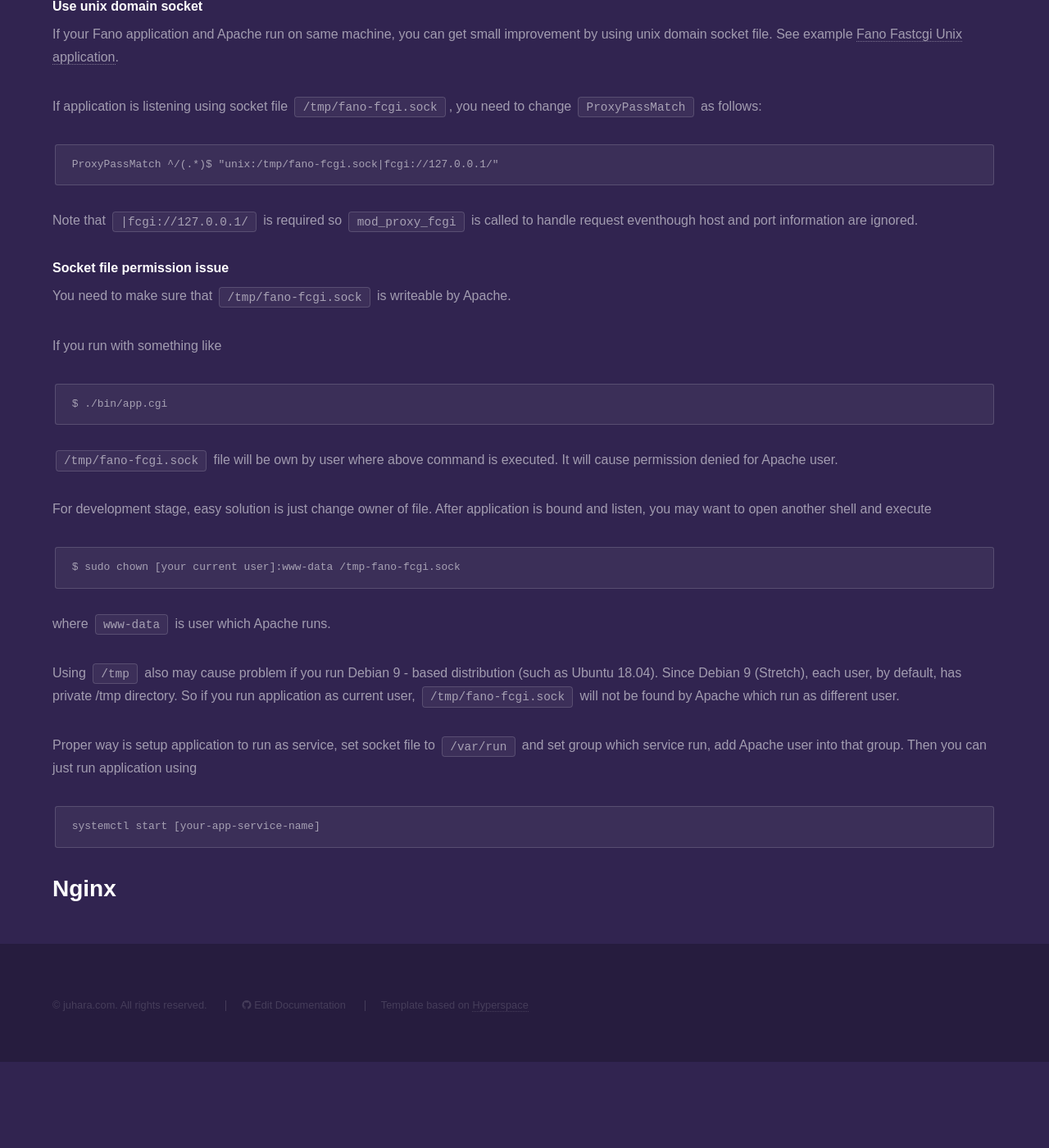
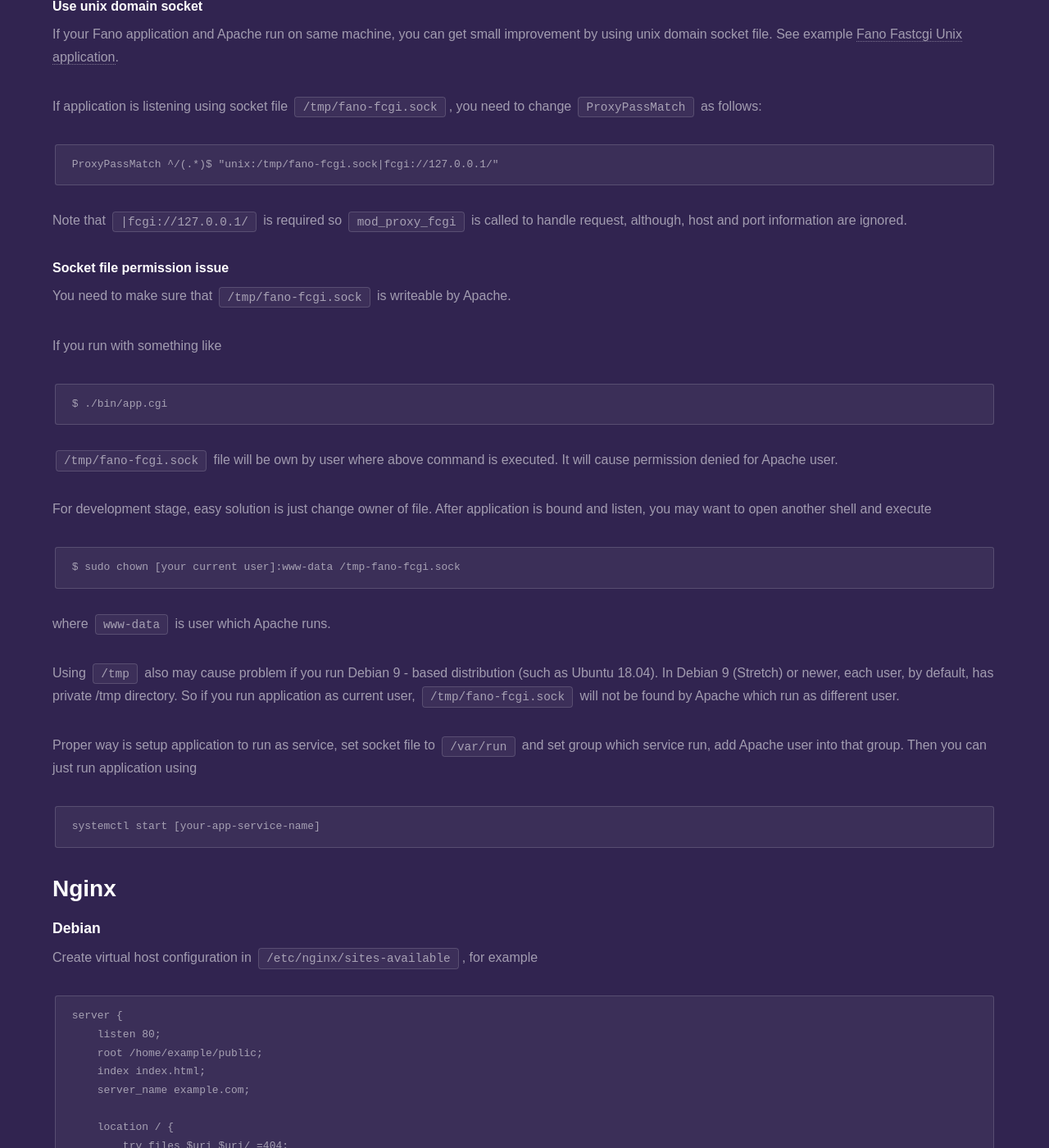
Before and after one commit to fanoframework/fanoframework.github.io, a Jekyll site: the page built from deployment/fastcgi/index.md, in a window 1280 px wide and 1400 px high, scrolled down 1462 px. Shown: the whole window at 82% size. Built offline with Jekyll 4.4.1, drawn with Linux system fonts in a browser that asks for light colours; our own code applies the rules of GitHub Pages for plain Markdown files; before the commit the page ends 2757 px from its top, so only the background shows below that; some of the changed text lies outside the part shown.

Commit message:
add initial content on deploy on nginx

````diff
--- a/deployment/fastcgi/index.md
+++ b/deployment/fastcgi/index.md
@@ -64,7 +64,7 @@
 ```
 ProxyPassMatch ^/(.*)$ "unix:/tmp/fano-fcgi.sock|fcgi://127.0.0.1/"
 ```
-Note that `|fcgi://127.0.0.1/` is required so `mod_proxy_fcgi` is called to handle request eventhough host and port information are ignored.
+Note that `|fcgi://127.0.0.1/` is required so `mod_proxy_fcgi` is called to handle request, although, host and port information are ignored.
 
 #### Socket file permission issue
 
@@ -85,7 +85,7 @@
 ```
 where `www-data` is user which Apache runs.
 
-Using `/tmp` also may cause problem if you run Debian 9 - based distribution (such as Ubuntu 18.04). Since Debian 9 (Stretch), each user, by default, has private /tmp directory. So if you run application as current user, `/tmp/fano-fcgi.sock` will not be found by Apache which run as different user.
+Using `/tmp` also may cause problem if you run Debian 9 - based distribution (such as Ubuntu 18.04). In Debian 9 (Stretch) or newer, each user, by default, has private /tmp directory. So if you run application as current user, `/tmp/fano-fcgi.sock` will not be found by Apache which run as different user.
 
 Proper way is setup application to run as service, set socket file to `/var/run` and set group which service run, add Apache user into that group. Then you can
 just run application using
@@ -95,5 +95,38 @@
 ```
 
 
+## Nginx
 
-## Nginx
+### Debian
+
+Create virtual host configuration in `/etc/nginx/sites-available`, for example
+
+```
+server {
+    listen 80;
+    root /home/example/public;
+    index index.html;
+    server_name example.com;
+
+    location / {
+        try_files $uri $uri/ =404;
+    }
+
+    location ~ \.*$ {
+        fastcgi_pass 127.0.0.1:20477;
+    }
+
+    location ~ /\.ht {
+        deny all;
+    }
+}
+```
+Change `fastcgi_pass` to match host and port where application is listening.
+
+If listening using unix domain socket, you need to change `fastcgi_pass` to
+
+```
+fastcgi_pass unix:/tmp/fano-fcgi.sock;
+```
+
+where `/tmp/fano-fcgi.sock` is socket file which application using and of course it must be writeable by nginx.
````
